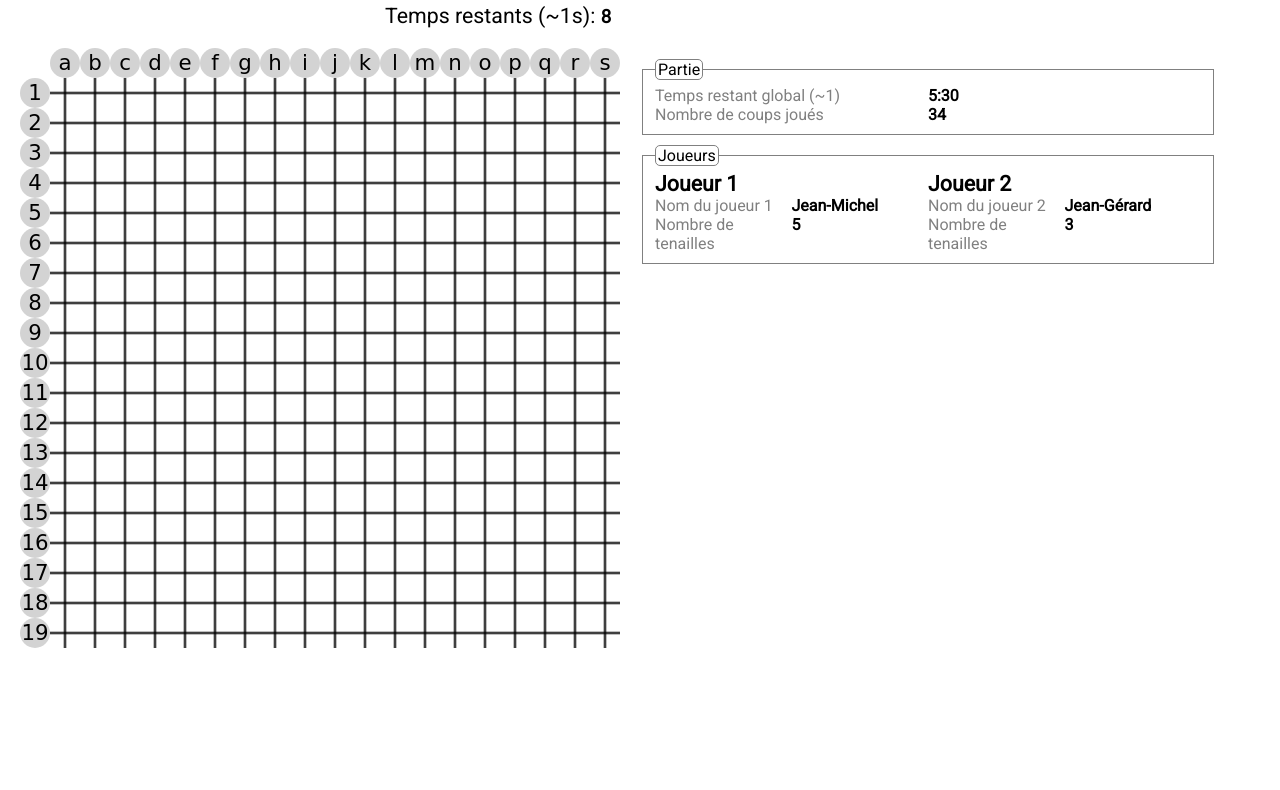
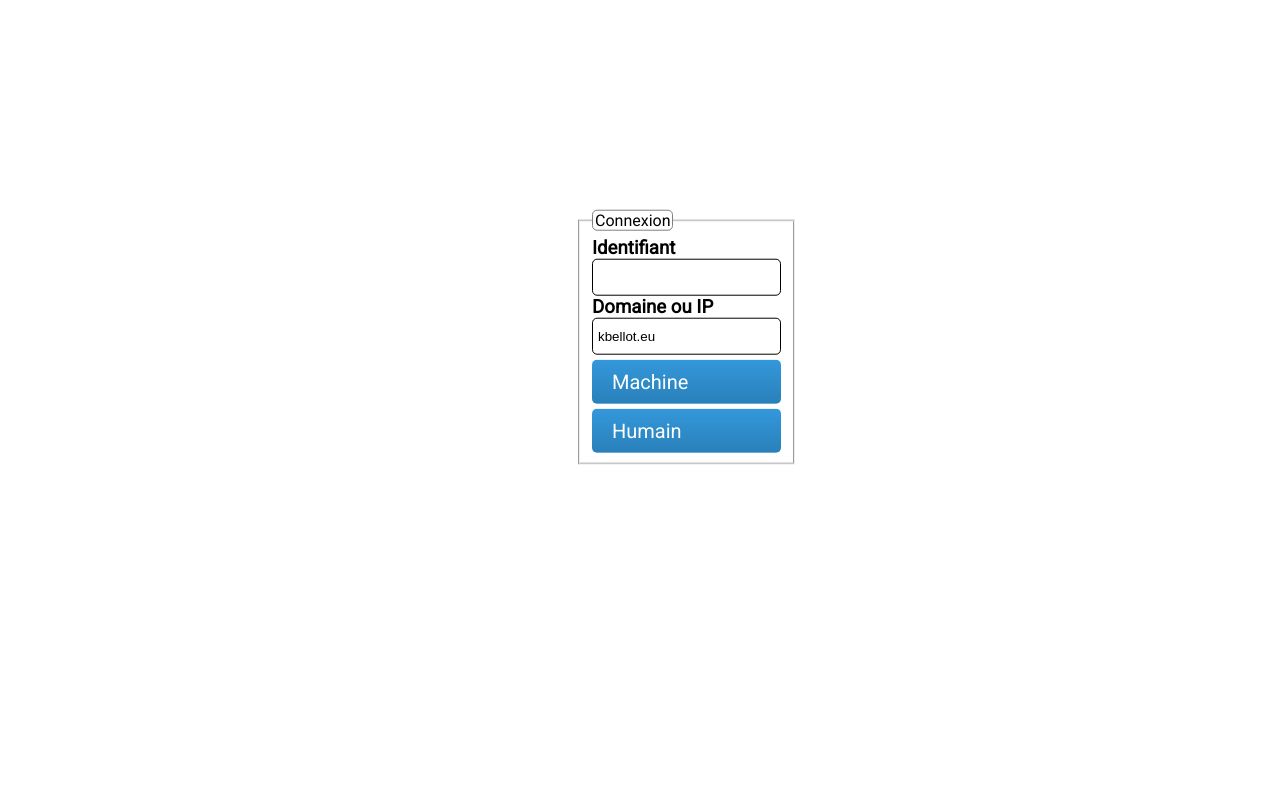
Before and after one commit to chamartt/Pente, a plain HTML site: page views/game.html in a window 1280 px wide. Shown: the part 63-853 px from the top of the page. Before the commit the page ends 800 px from the top, so only its background shows below. Drawn offline with Linux system fonts and the light colour scheme; a web font is replaced by a local one.

Commit message:
Ajout de l'input de connexion à un domaine ou une IP

```diff
--- a/views/css/style.css
+++ b/views/css/style.css
@@ -1,8 +1,10 @@
 /*** PAGE GENERALE ***/
     html, body {
+        width: 100%;
+        height: 100%;
+        min-width: 800px;
         margin: 0;
         padding: 0;
-        min-width: 800px;
     }
     .container-left {
         display: inline-block;
@@ -11,11 +13,71 @@
     }
     .container-right {
         display: inline-block;
-        width: 50%;
         float: left;
     }
 
+/*** CONNEXION ***/
+    #connection {
+        width: 10%;
+        margin: 0 auto;
+        font-family: 'Roboto', sans-serif;
+        margin-top: 50vh;
+        transform: translateY(-50%);
+    }
+    #connection-form {
+
+    }
+    #connection-form label {
+        font-size: 14pt;
+        font-weight: bold;
+        margin-right: 15px;
+    }
+    #connection-form input {
+        height: 25px;
+        border: solid black 1px;
+        border-radius: 5px;
+        padding: 5px;
+    }
+    #spacer {
+        height: 5px;
+    }
+    #btn-align {
+        margin-top: 5px;
+    }
+    .btn {
+      background: #3498db;
+      background-image: -webkit-linear-gradient(top, #3498db, #2980b9);
+      background-image: -moz-linear-gradient(top, #3498db, #2980b9);
+      background-image: -ms-linear-gradient(top, #3498db, #2980b9);
+      background-image: -o-linear-gradient(top, #3498db, #2980b9);
+      background-image: linear-gradient(to bottom, #3498db, #2980b9);
+      -webkit-border-radius: 5;
+      -moz-border-radius: 5;
+      border-radius: 5px;
+      font-family: Arial;
+      color: #ffffff;
+      font-size: 20px;
+      padding: 10px 20px 10px 20px;
+      text-decoration: none;
+      font-family: 'Roboto', sans-serif;
+    }
+
+    .btn:hover {
+      background: #3cb0fd;
+      background-image: -webkit-linear-gradient(top, #3cb0fd, #3498db);
+      background-image: -moz-linear-gradient(top, #3cb0fd, #3498db);
+      background-image: -ms-linear-gradient(top, #3cb0fd, #3498db);
+      background-image: -o-linear-gradient(top, #3cb0fd, #3498db);
+      background-image: linear-gradient(to bottom, #3cb0fd, #3498db);
+      text-decoration: none;
+      font-family: 'Roboto', sans-serif;
+      cursor: pointer;
+    }
+
 /*** PLATEAU ***/
+    #game {
+        display: none;
+    }
     #game > div.container-right{
         width: 45%;
     }
@@ -64,9 +126,6 @@
         background: lightgrey;
         border-radius: 30px;
     }
-    .hidden-cell {
-        visibility: hidden;
-    }
 
 /*** DETAILS DE LA PARTIE ***/
     #details-title {
@@ -82,7 +141,6 @@
         font-size: 16pt;
     }
     fieldset {
-        border: solid grey 1px;
         margin-bottom: 10px;
     }
     legend {
--- a/views/board.html
+++ b/views/game.html
@@ -9,7 +9,20 @@
 </head>
 <body>
 <div id="connection">
-
+    <fieldset>
+        <legend>Connexion</legend>
+        <div id="connection-form">
+            <label>Identifiant</label>
+            <input type="text" />
+            <label>Domaine ou IP</label>
+            <input type="text" value="kbellot.eu"/>
+            <div id="btn-align">
+                <div class="btn">Machine</div>
+                <div id="spacer"></div>
+                <div class="btn">Humain</div>
+            </div>
+        </div>
+    </fieldset>
 </div>
 <div id="game">
     <div class="container-left">
```
